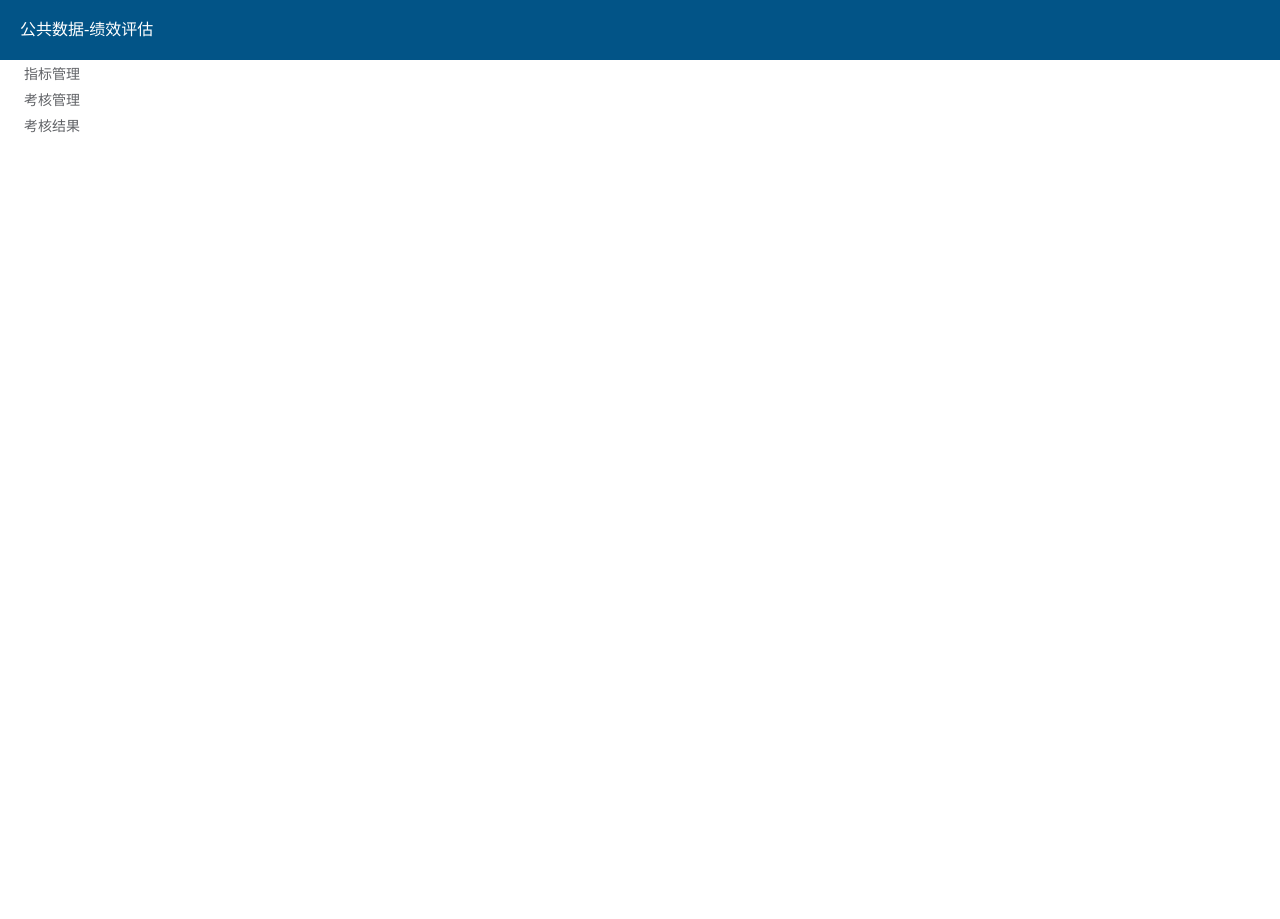
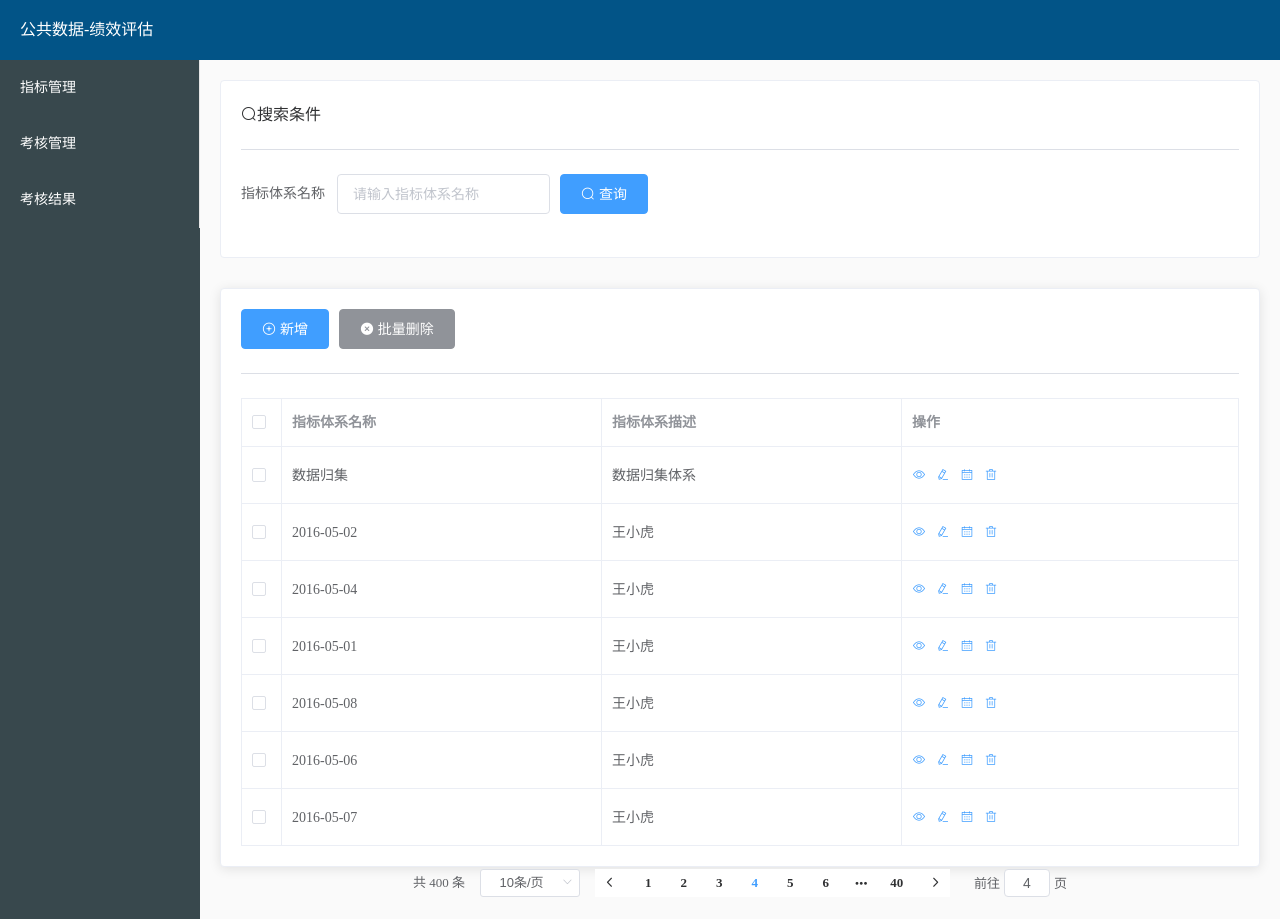
Before and after one commit to xibushijie/publicData, a Vue app: page /#/quotaManage in a window 1280 px wide. Before the commit the page ends 800 px from the top, so only its background shows below. Built offline with nearby package versions, Linux system fonts and the light colour scheme.

Commit message:
ttx
新增

```diff
--- a/src/router.js
+++ b/src/router.js
@@ -5,6 +5,7 @@ import quotaManage from '@/views/sideMenu/quotaManage.vue'
 import assessmentManage from '@/views/sideMenu/assessmentManage.vue'
 import assessmentResult from '@/views/sideMenu/assessmentResult.vue'
 import indicators from '@/views/indicators/indexes'
+
 Vue.use(Router)
 
 export default new Router({
--- a/src/views/Home.vue
+++ b/src/views/Home.vue
@@ -1,8 +1,7 @@
 <template>
   <el-container class="main">
     <el-header>公共数据-绩效评估</el-header>
-    <el-tree :data="data" :props="defaultProps" @node-click="handleNodeClick"></el-tree>
-    <!-- <el-container>
+    <el-container>
       <el-aside width="200px">
         <el-menu background-color="#38484D" text-color="#fff">
           <el-menu-item>
@@ -19,82 +18,17 @@
       <el-main>
         <router-view/>
       </el-main>
-    </el-container>-->
+    </el-container>
   </el-container>
 </template>
 
 <script type="text/javascript">
 export default {
   data() {
-    return {
-      data: [
-        {
-          label: "指标管理"
-          //   children: [
-          //     {
-          //       label: "二级 1-1",
-          //       children: [
-          //         {
-          //           label: "三级 1-1-1"
-          //         }
-          //       ]
-          //     }
-          //   ]
+    return {};
   },
-        {
-          label: "考核管理"
-          //   children: [
-          //     {
-          //       label: "二级 2-1",
-          //       children: [
-          //         {
-          //           label: "三级 2-1-1"
-          //         }
-          //       ]
-          //     },
-          //     {
-          //       label: "二级 2-2",
-          //       children: [
-          //         {
-          //           label: "三级 2-2-1"
-          //         }
-          //       ]
-          //     }
-          //   ]
-        },
-        {
-          label: "考核结果"
-          //   children: [
-          //     {
-          //       label: "二级 3-1",
-          //       children: [
-          //         {
-          //           label: "三级 3-1-1"
-          //         }
-          //       ]
-          //     },
-          //     {
-          //       label: "二级 3-2",
-          //       children: [
-          //         {
-          //           label: "三级 3-2-1"
-          //         }
-          //       ]
-          //     }
-          //   ]
-        }
-      ],
-      defaultProps: {
-        children: "children",
-        label: "label"
-      }
-    };
-  },
-  methods: {
-    handleNodeClick(data) {
-      console.log(data);
-    }
-  }
+  mounted() {},
+  methods: {}
 };
 </script>
 
--- a/src/views/indicators/indexes.vue
+++ b/src/views/indicators/indexes.vue
@@ -1,8 +1,3 @@
 <template>
-  <div>
-    <div>这是一个路由配置</div>
-  </div>
+  <div>zheshiadhaoshasodaoshoahcoa</div>
 </template>
-<script>
-export default {};
-</script>
--- a/src/views/sideMenu/assessmentManage.vue
+++ b/src/views/sideMenu/assessmentManage.vue
@@ -1,6 +1,19 @@
 <template>
   <div>
-考核管理
+    <el-card shadow="hover" class="box-card">
+      <i class="el-icon-search"></i>搜索条件
+      <el-divider></el-divider>
+      <el-form :inline="true" :model="formInline" class="demo-form-inline">
+        <el-form-item label="指标体系名称">
+          <el-input v-model="formInline.user" placeholder="请输入指标体系名称"></el-input>
+        </el-form-item>
+        <el-form-item>
+          <el-button type="primary" @click="onsubmit()">
+            <i class="el-icon-search"></i> 查询
+          </el-button>
+        </el-form-item>
+      </el-form>
+    </el-card>
   </div>
 </template>
 
@@ -8,16 +21,14 @@
 export default {
   data() {
     return {
-
+      formInline: {
+        user: ""
       }
+    };
   },
-    mounted() {
-
-    },
-    methods: {
-
-    }
-}
+  mounted() {},
+  methods: {}
+};
 </script>
 
 <style lang='less' scoped>
--- a/src/views/sideMenu/quotaManage.vue
+++ b/src/views/sideMenu/quotaManage.vue
@@ -125,7 +125,7 @@ export default {
   methods: {
     onAdded() {
       // window.open("./quotaManage/indexes");
-      this.$router.push({ path: "/quotaManage/indexes" });
+      this.$router.push({ path: "/indexes" });
       console.log(111);
     },
     onsubmit() {},
```
Also changed, not shown: package.json (line endings or trailing spaces), 1 other file (tests, documents, lock files or other folders). Lines whose indentation alone changed are shown as unchanged.
